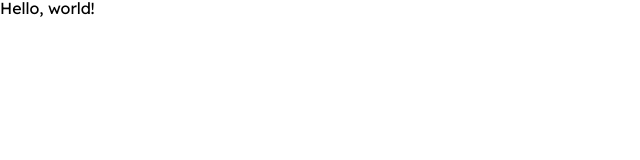
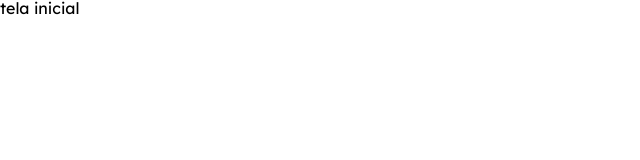
Before and after one commit to lgsfarias/projeto16-shortly-front, a React (Create React App) app: page / in a window 1280 px wide. Shown: the top 160 px of the page, without its empty margins (0-640 px from the left). Built offline with nearby package versions, Linux system fonts and the light colour scheme.

Commit message:
feat: create main routes

```diff
--- a/src/App.jsx
+++ b/src/App.jsx
@@ -1,8 +1,18 @@
+import React, { useState } from 'react';
+import { Routes, Route } from 'react-router-dom';
+
+import usePersistedState from './hooks/usePersistedState.js';
+
 function App() {
+    const [token, setToken] = usePersistedState('token', null);
+
     return (
-        <>
-            <h1>Hello, world!</h1>
-        </>
+        <Routes>
+            <Route path="/" element={<h1>tela inicial</h1>} />
+            <Route path="/login" element={<h1>tela de login</h1>} />
+            <Route path="/register" element={<h1>tela de registro</h1>} />
+            <Route path="/ranking" element={<h1>tela de ranking</h1>} />
+        </Routes>
     );
 }
 
```
